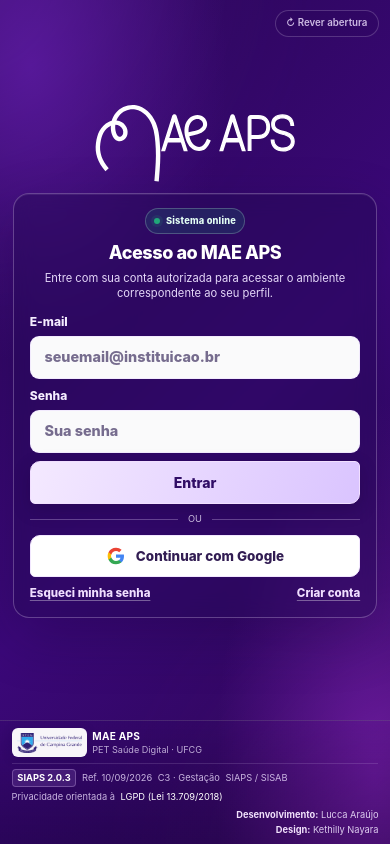
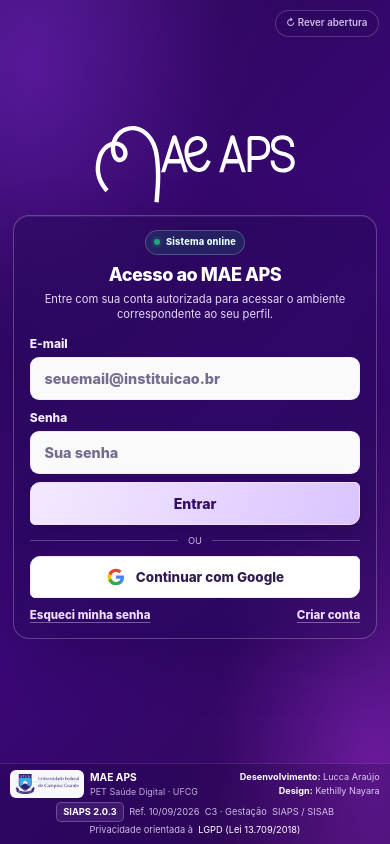
Before and after one commit to petsaudemonitoramento-dev/dashboard-v3, a Next.js app: page /entrar in a window 390 px wide. Built offline with nearby package versions, Linux system fonts and the light colour scheme.

Commit message:
style(auth): fit UFCG, SIAPS, LGPD and credits in one compact footer bar

```diff
--- a/src/app/globals.css
+++ b/src/app/globals.css
@@ -3187,51 +3187,42 @@
 }
 
 
-/* ===== Identidade e referências do login MAE APS =====
-   Rodapé coeso, sem um segundo scroll e sem declarações de certificação legal.
-   Os detalhes se reorganizam e o documento pode rolar somente se indispensável
-   (zoom, teclado virtual ou telas excepcionalmente baixas). */
+/* ===== Rodapé MAE APS: uma única faixa discreta ===== */
 .mae-cinema-footer {
   position: relative;
   z-index: 2;
   display: grid;
-  grid-template-columns: minmax(0, 1fr);
-  row-gap: clamp(.34rem, .65dvh, .52rem);
+  grid-template-columns: auto minmax(0, 1fr) auto;
+  align-items: center;
+  column-gap: clamp(.8rem, 2.2vw, 2.1rem);
+  row-gap: .3rem;
   width: 100%;
   min-width: 0;
-  padding: clamp(.46rem, 1dvh, .7rem) clamp(.8rem, 2.7vw, 2.4rem) max(.55rem, env(safe-area-inset-bottom));
-  border-top: 1px solid rgba(238, 217, 255, .16);
-  background: linear-gradient(180deg, rgba(40, 5, 87, .08), rgba(22, 1, 56, .35));
-  color: rgba(241, 230, 255, .88);
-  font-size: clamp(.64rem, .78vw, .72rem);
-  line-height: 1.3;
+  margin: 0;
+  padding: .5rem clamp(.8rem, 2.8vw, 2.4rem) max(.55rem, env(safe-area-inset-bottom));
+  border-top: 1px solid rgba(238, 217, 255, .12);
+  background: rgba(26, 4, 60, .22);
+  color: rgba(236, 223, 255, .82);
+  font-size: .67rem;
+  line-height: 1.35;
   text-align: left;
-}
-.mae-cinema-footer-top,
-.mae-cinema-footer-details {
-  display: flex;
-  flex-wrap: wrap;
-  align-items: center;
-  justify-content: space-between;
-  gap: .35rem 1.2rem;
-  min-width: 0;
 }
 .mae-cinema-footer-identification {
   display: flex;
   align-items: center;
-  gap: clamp(.5rem, 1vw, .8rem);
+  gap: .6rem;
   min-width: 0;
+  flex: 0 0 auto;
 }
 .mae-cinema-ufcg {
   display: grid;
   place-items: center;
+  width: 94px;
+  height: 31px;
   flex: 0 0 auto;
-  width: clamp(80px, 7vw, 103px);
-  height: clamp(29px, 2.6vw, 36px);
-  padding: 3px 7px;
+  padding: 3px 6px;
   border-radius: 6px;
-  background: rgba(255, 255, 255, .96);
-  box-shadow: 0 2px 12px rgba(10, 0, 48, .16);
+  background: rgba(255,255,255,.97);
 }
 .mae-cinema-ufcg img {
   display: block;
@@ -3244,114 +3235,113 @@
   display: grid;
   gap: 1px;
   min-width: 0;
-}
-.mae-cinema-footer-product strong {
-  color: white;
-  font-size: .72rem;
-  letter-spacing: .025em;
-}
-.mae-cinema-footer-product span { color: rgba(231, 219, 249, .77); }
-.mae-cinema-footer-credits {
+  white-space: nowrap;
+}
+.mae-cinema-footer-product strong { color: #fff; font-size: .72rem; }
+.mae-cinema-footer-product span { color: rgba(230,215,250,.79); }
+.mae-cinema-footer-details {
   display: flex;
   align-items: center;
+  justify-content: center;
   flex-wrap: wrap;
-  justify-content: flex-end;
-  gap: .15rem clamp(.7rem, 1.8vw, 1.3rem);
-}
-.mae-cinema-footer-credits strong {
-  color: rgba(245, 230, 255, .98);
-  font-weight: 700;
-}
-.mae-cinema-footer-details {
-  border-top: 1px solid rgba(239, 221, 255, .14);
-  padding-top: clamp(.33rem, .55dvh, .48rem);
-  gap: .24rem 1.1rem;
-  font-size: clamp(.6rem, .72vw, .67rem);
-  color: rgba(225, 207, 245, .86);
+  min-width: 0;
+  gap: .17rem .75rem;
+  padding: 0;
+  border: 0;
+  font-size: .64rem;
+  color: rgba(227,213,247,.87);
 }
 .mae-cinema-footer-version,
 .mae-cinema-footer-governance {
-  display: flex;
+  display: inline-flex;
+  align-items: center;
+  justify-content: center;
   flex-wrap: wrap;
-  align-items: center;
-  gap: .17rem .48rem;
+  gap: .18rem .42rem;
   min-width: 0;
 }
 .mae-cinema-footer-version strong {
-  padding: .16rem .45rem;
-  border: 1px solid rgba(231, 199, 255, .29);
-  border-radius: 4px;
-  background: rgba(204, 167, 249, .13);
+  display: inline-block;
+  white-space: nowrap;
+  padding: .16rem .4rem;
+  border: 1px solid rgba(235,203,255,.28);
+  border-radius: 5px;
   color: #fff;
-  font-weight: 750;
-  white-space: nowrap;
+  background: rgba(207,161,250,.12);
 }
 .mae-cinema-footer-governance a {
   color: #fff;
-  text-underline-offset: .14em;
-  text-decoration-color: rgba(255, 255, 255, .47);
+  text-underline-offset: .16em;
+  text-decoration-color: rgba(246,230,255,.52);
 }
 .mae-cinema-footer-governance a:hover { text-decoration-color: #fff; }
 .mae-cinema-footer-governance a:focus-visible {
-  outline: 2px solid #eed5ff;
-  outline-offset: 3px;
-}
-@media (max-width: 980px) {
-  .mae-cinema-footer-top { gap: .36rem 1rem; }
-  .mae-cinema-footer-details { justify-content: flex-start; }
+  outline: 2px solid #f1ddff;
+  outline-offset: 2px;
+}
+.mae-cinema-footer-credits {
+  display: grid;
+  justify-content: end;
+  align-content: center;
+  gap: .15rem;
+  min-width: 0;
+  color: rgba(231,220,250,.92);
+  white-space: nowrap;
+  text-align: right;
+}
+.mae-cinema-footer-credits strong {
+  color: #fff;
+  font-weight: 700;
+}
+/* Em notebooks estreitos e mobile tudo permanece no mesmo rodapé:
+   os metadados passam para uma segunda linha somente quando indispensável. */
+@media (max-width: 1170px) {
+  .mae-cinema-footer {
+    grid-template-columns: minmax(0, 1fr) auto;
+    padding-block: .45rem;
+  }
+  .mae-cinema-footer-identification { grid-column: 1; grid-row: 1; }
+  .mae-cinema-footer-credits { grid-column: 2; grid-row: 1; }
+  .mae-cinema-footer-details {
+    grid-column: 1 / -1;
+    grid-row: 2;
+    gap: .18rem .7rem;
+    justify-content: center;
+  }
 }
 @media (max-width: 700px) {
   .mae-cinema-footer {
-    padding: .44rem .72rem max(.5rem, env(safe-area-inset-bottom));
-    row-gap: .35rem;
-    font-size: .62rem;
-  }
-  .mae-cinema-footer-top {
-    flex-wrap: nowrap;
-    align-items: center;
-    justify-content: space-between;
-    gap: .55rem;
-  }
-  .mae-cinema-footer-identification { gap: .36rem; }
-  .mae-cinema-ufcg { width: 75px; height: 29px; padding: 3px 5px; }
-  .mae-cinema-footer-product strong { font-size: .63rem; }
-  .mae-cinema-footer-product span { font-size: .57rem; }
-  .mae-cinema-footer-credits {
-    display: grid;
-    justify-items: end;
-    gap: .15rem;
+    padding: .38rem .65rem max(.45rem, env(safe-area-inset-bottom));
+    gap: .25rem .35rem;
+    font-size: .6rem;
+  }
+  .mae-cinema-footer-identification { gap: .35rem; }
+  .mae-cinema-ufcg { width: 74px; height: 28px; padding: 3px 5px; }
+  .mae-cinema-footer-product strong { font-size: .64rem; }
+  .mae-cinema-footer-product span { font-size: .56rem; }
+  .mae-cinema-footer-credits { font-size: .57rem; gap: .1rem; }
+  .mae-cinema-footer-details {
+    justify-content: center;
     font-size: .58rem;
-    text-align: right;
-  }
-  .mae-cinema-footer-details {
-    font-size: .58rem;
-    line-height: 1.35;
-    gap: .28rem;
+    gap: .16rem .42rem;
   }
   .mae-cinema-footer-version,
-  .mae-cinema-footer-governance { gap: .1rem .35rem; }
-  .mae-cinema-footer-version strong { padding: .1rem .3rem; }
+  .mae-cinema-footer-governance { gap: .14rem .33rem; }
 }
 @media (max-width: 380px) {
-  .mae-cinema-footer-top { align-items: flex-start; }
+  .mae-cinema-ufcg { width: 66px; }
   .mae-cinema-footer-product span { display: none; }
-  .mae-cinema-ufcg { width: 67px; }
-  .mae-cinema-footer-credits { font-size: .55rem; }
-}
-@media (max-height: 710px) {
-  .mae-cinema-footer { row-gap: .25rem; padding-top: .34rem; }
-  .mae-cinema-footer-details { padding-top: .25rem; }
-}
-/* Ação de rever a animação não pode cobrir texto nem links no rodapé. */
+  .mae-cinema-footer-credits { font-size: .54rem; }
+}
+@media (max-height: 480px) {
+  .mae-cinema-footer { display: grid; }
+}
+/* A ação para rever a abertura fica distante do rodapé. */
 .mae-gsap-replay {
   top: clamp(.65rem, 1.8dvh, 1.2rem);
   right: clamp(.65rem, 2.5vw, 2rem);
   bottom: auto;
 }
 @media (max-width: 700px) {
-  .mae-gsap-replay {
-    top: .6rem;
-    right: .7rem;
-    bottom: auto;
-  }
-}
+  .mae-gsap-replay { top: .6rem; right: .7rem; bottom: auto; }
+}
```
